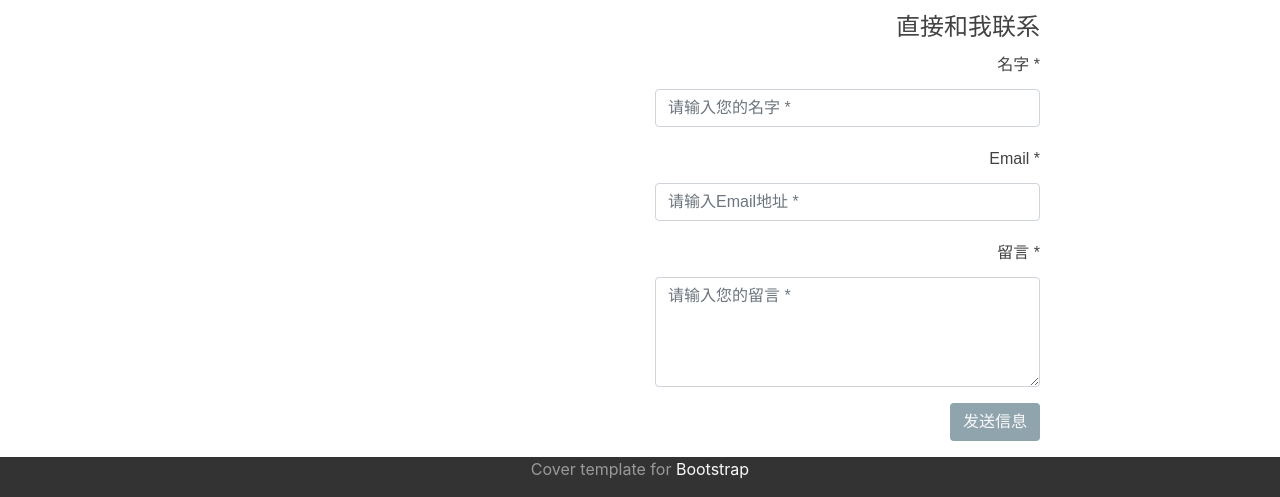
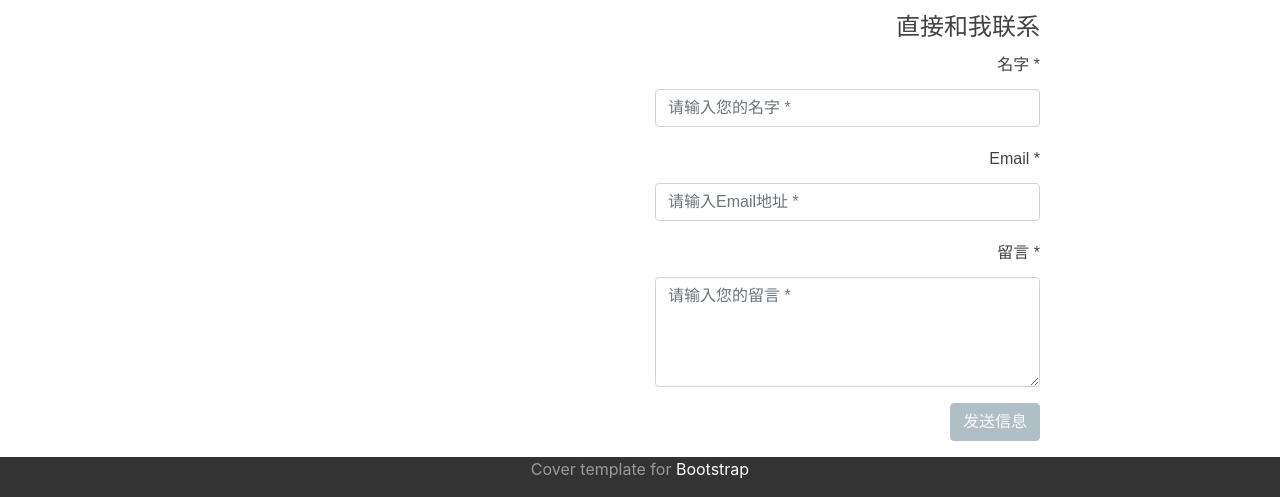
Before and after one commit to xkuokuo/xkuokuo.homepage, a plain HTML site: page static/index.html in a window 1280 px wide. Shown: the part 2461-2958 px from the top of the page. Drawn offline with nearby package versions, Linux system fonts and the light colour scheme.

Commit message:
Button Style Modification

```diff
--- a/static/css/main.css
+++ b/static/css/main.css
@@ -218,6 +218,13 @@ section h2 {
 }
 .btn-send {
   color: #fafafa;
+  border: .1rem solid #B0BEC5;
+  background-color: #B0BEC5;
+}
+.btn-send:hover {
+  border: .1rem solid #90A4AE;
+}
+.btn-send:active {
   background-color: #90A4AE;
 }
 
```
